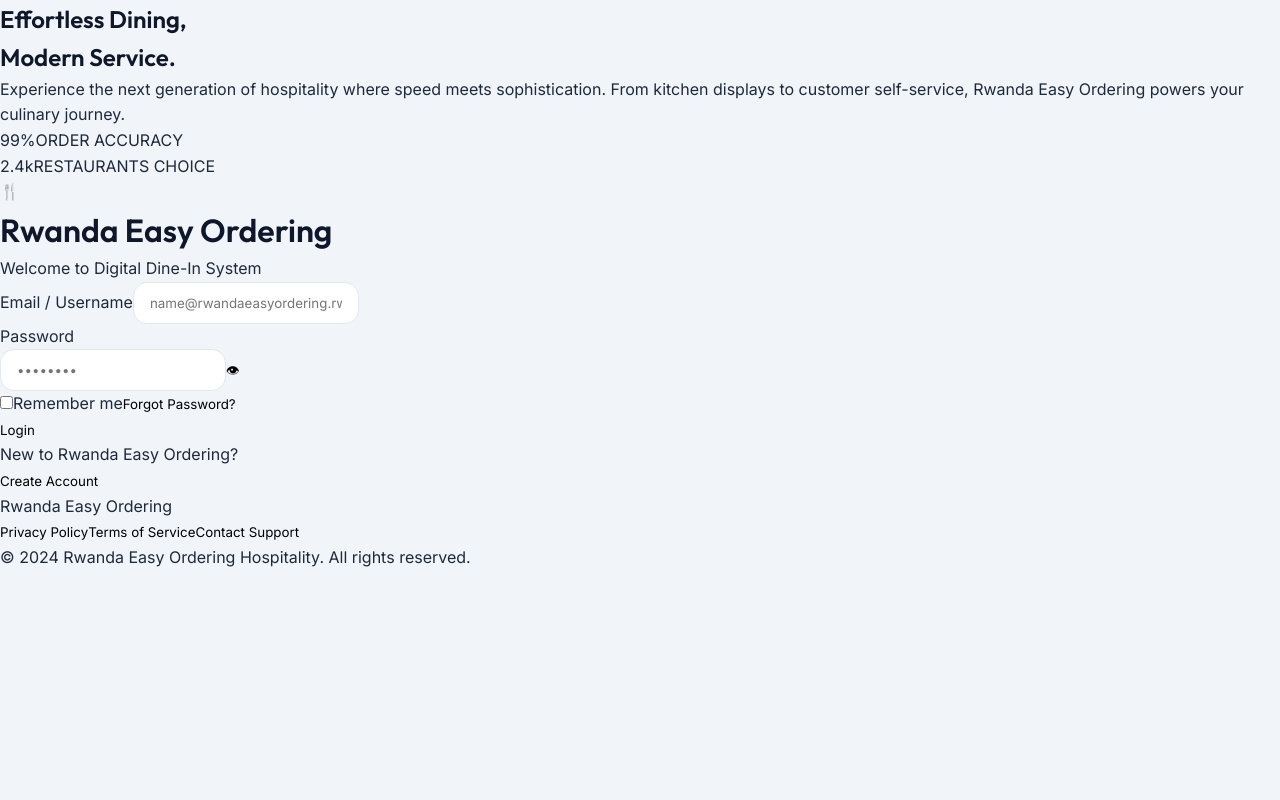
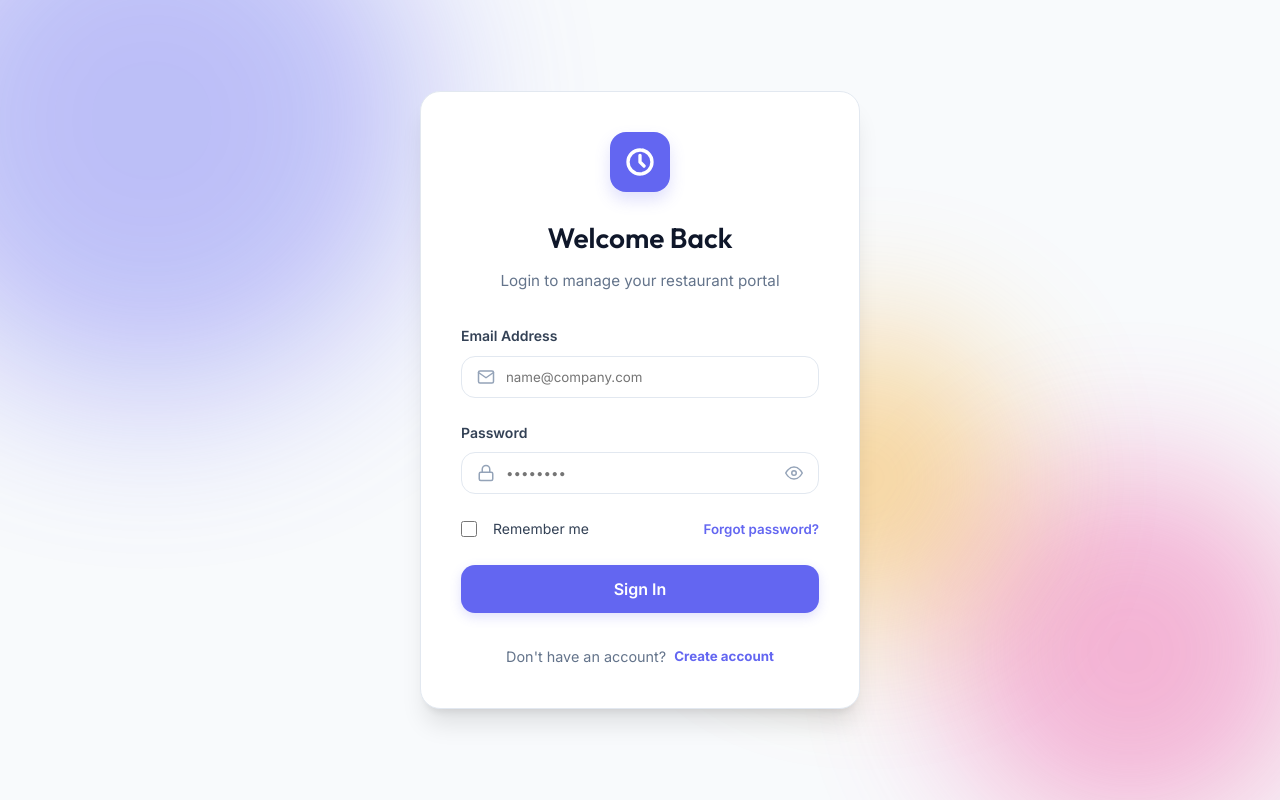
Before and after one commit to leopoldbonfils/Restaurant-Order-Frontend, a React (Create React App) app: page / in a window 1280 px wide. Built offline with nearby package versions, Linux system fonts and the light colour scheme.

Commit message:
feat(pages): update LoginPage.js

```diff
--- a/src/pages/LoginPage.js
+++ b/src/pages/LoginPage.js
@@ -6,25 +6,17 @@ import './LoginPage.css'
 export default function LoginPage({ onSuccess, onBack, onRegister }) {
   const showToast = useContext(ToastContext)
 
-  const [email,       setEmail]       = useState(() => {
-    // Pre-fill email if remember me was checked
-    return localStorage.getItem('df_remember_email') || ''
-  })
-  const [password,    setPassword]    = useState('')
-  const [showPwd,     setShowPwd]     = useState(false)
-  const [rememberMe,  setRememberMe]  = useState(!!localStorage.getItem('df_remember_email'))
-  const [loading,     setLoading]     = useState(false)
-  const [error,       setError]       = useState('')
+  const [email, setEmail] = useState(() => localStorage.getItem('df_remember_email') || '')
+  const [password, setPassword] = useState('')
+  const [showPwd, setShowPwd] = useState(false)
+  const [rememberMe, setRememberMe] = useState(!!localStorage.getItem('df_remember_email'))
+  const [loading, setLoading] = useState(false)
+  const [error, setError] = useState('')
 
   const handleSubmit = async (e) => {
     e?.preventDefault()
-    // Validate inputs
     if (!email || !password) {
       setError('Email and password are required')
-      return
-    }
-    if (!/^[^\s@]+@[^\s@]+\.[^\s@]+$/.test(email) && !email.match(/^[a-zA-Z0-9._-]+$/)) {
-      setError('Please enter a valid email address')
       return
     }
 
@@ -33,12 +25,7 @@ export default function LoginPage({ onSuccess, onBack, onRegister }) {
     try {
       const res = await apiLogin(email, password)
       const { token, role, email: userEmail } = res?.data || res
-      if (!token || !role) {
-        setError('Invalid response from server')
-        return
-      }
 
-      // Handle remember me
       if (rememberMe) {
         localStorage.setItem('df_remember_email', email)
       } else {
@@ -46,138 +33,92 @@ export default function LoginPage({ onSuccess, onBack, onRegister }) {
       }
 
       onSuccess({ token, role, email: userEmail })
-      showToast(`Logged in as ${role.toLowerCase()} 👋`, 'success')
+      showToast(`Welcome back, ${userEmail}!`, 'success')
     } catch (err) {
-      const errorMsg = err?.response?.data?.message || err?.message || 'Invalid email or password.'
-      setError(errorMsg)
+      setError(err?.message || 'Invalid email or password.')
     } finally {
       setLoading(false)
     }
   }
 
   return (
-    <div className="lp-page">
-
-      {/* ── Left panel (image) ────────────────────────────── */}
-      <div className="lp-right">
-        <div className="lp-right-overlay" />
-        <div className="lp-right-content">
-          <div className="lp-hero-card">
-            <h2 className="lp-hero-headline">
-              Effortless Dining,<br />Modern Service.
-            </h2>
-            <p className="lp-hero-sub">
-              Experience the next generation of hospitality where speed meets
-              sophistication. From kitchen displays to customer self-service,
-              Rwanda Easy Ordering powers your culinary journey.
-            </p>
-            <div className="lp-stats">
-              <div className="lp-stat">
-                <span className="lp-stat-value">99%</span>
-                <span className="lp-stat-label">ORDER ACCURACY</span>
+    <div className="login-container">
+      <div className="login-card fade-in">
+        <div className="login-header">
+          <div className="login-logo">
+            <svg xmlns="http://www.w3.org/2000/svg" width="32" height="32" viewBox="0 0 24 24" fill="none" stroke="currentColor" strokeWidth="2.5" strokeLinecap="round" strokeLinejoin="round"><path d="M12 21a9 9 0 1 1 0-18 9 9 0 0 1 0 18Z"/><path d="M12 7v5l3 3"/></svg>
           </div>
-              <div className="lp-stat">
-                <span className="lp-stat-value">2.4k</span>
-                <span className="lp-stat-label">RESTAURANTS CHOICE</span>
-              </div>
-            </div>
-          </div>
-        </div>
+          <h1>Welcome Back</h1>
+          <p>Login to manage your restaurant portal</p>
         </div>
 
-      {/* ── Right panel (form) ─────────────────────────────── */}
-      <div className="lp-left">
-        <div className="lp-left-inner">
-
-          {/* Brand */}
-          <div className="lp-brand">
-            <div className="lp-brand-icon">🍴</div>
-            <h1 className="lp-brand-name">Rwanda Easy Ordering</h1>
-            <p className="lp-brand-sub">Welcome to Digital Dine-In System</p>
-          </div>
-
-          {/* Form */}
-          <form onSubmit={handleSubmit} className="lp-form">
-
-            {/* Email */}
-            <div className="lp-field">
-              <label className="lp-label">Email / Username</label>
+        <form onSubmit={handleSubmit} className="login-form">
+          <div className="input-group">
+            <label>Email Address</label>
+            <div className="input-wrapper">
+              <span className="input-icon">
+                <svg xmlns="http://www.w3.org/2000/svg" width="18" height="18" viewBox="0 0 24 24" fill="none" stroke="currentColor" strokeWidth="2" strokeLinecap="round" strokeLinejoin="round"><path d="M4 4h16c1.1 0 2 .9 2 2v12c0 1.1-.9 2-2 2H4c-1.1 0-2-.9-2-2V6c0-1.1.9-2 2-2z"/><polyline points="22,6 12,13 2,6"/></svg>
+              </span>
               <input
                 type="email"
                 value={email}
                 onChange={(e) => setEmail(e.target.value)}
-                placeholder="name@rwandaeasyordering.rw"
-                className="lp-input"
-                autoComplete="email"
+                placeholder="name@company.com"
+                required
               />
             </div>
+          </div>
 
-            {/* Password */}
-            <div className="lp-field">
-              <label className="lp-label">Password</label>
-              <div className="lp-pwd-wrap">
+          <div className="input-group">
+            <label>Password</label>
+            <div className="input-wrapper">
+              <span className="input-icon">
+                <svg xmlns="http://www.w3.org/2000/svg" width="18" height="18" viewBox="0 0 24 24" fill="none" stroke="currentColor" strokeWidth="2" strokeLinecap="round" strokeLinejoin="round"><rect x="3" y="11" width="18" height="11" rx="2" ry="2"/><path d="M7 11V7a5 5 0 0 1 10 0v4"/></svg>
+              </span>
               <input
                 type={showPwd ? 'text' : 'password'}
                 value={password}
                 onChange={(e) => setPassword(e.target.value)}
                 placeholder="••••••••"
-                  className="lp-input"
-                  autoComplete="current-password"
+                required
               />
-                <button type="button" className="lp-eye" onClick={() => setShowPwd((v) => !v)}>
-                  {showPwd ? '🙈' : '👁'}
+              <button type="button" className="pwd-toggle" onClick={() => setShowPwd(!showPwd)}>
+                {showPwd ? (
+                  <svg xmlns="http://www.w3.org/2000/svg" width="18" height="18" viewBox="0 0 24 24" fill="none" stroke="currentColor" strokeWidth="2" strokeLinecap="round" strokeLinejoin="round"><path d="M17.94 17.94A10.07 10.07 0 0 1 12 20c-7 0-11-8-11-8a18.45 18.45 0 0 1 5.06-5.94M9.9 4.24A9.12 9.12 0 0 1 12 4c7 0 11 8 11 8a18.5 18.5 0 0 1-2.16 3.19m-6.72-1.07a3 3 0 1 1-4.24-4.24"/><line x1="1" y1="1" x2="23" y2="23"/></svg>
+                ) : (
+                  <svg xmlns="http://www.w3.org/2000/svg" width="18" height="18" viewBox="0 0 24 24" fill="none" stroke="currentColor" strokeWidth="2" strokeLinecap="round" strokeLinejoin="round"><path d="M1 12s4-8 11-8 11 8 11 8-4 8-11 8-11-8-11-8z"/><circle cx="12" cy="12" r="3"/></svg>
+                )}
               </button>
             </div>
           </div>
 
-            {/* Remember + Forgot */}
-            <div className="lp-row-aux">
-              <label className="lp-remember">
-                <input
-                  type="checkbox"
-                  checked={rememberMe}
-                  onChange={(e) => setRememberMe(e.target.checked)}
-                  className="lp-checkbox"
-                />
-                <span className="lp-checkbox-box" />
-                <span className="lp-remember-label">Remember me</span>
+          <div className="login-options">
+            <label className="checkbox-container">
+              <input type="checkbox" checked={rememberMe} onChange={(e) => setRememberMe(e.target.checked)} />
+              <span className="checkmark"></span>
+              Remember me
             </label>
-              <button type="button" className="lp-forgot">Forgot Password?</button>
+            <button type="button" className="forgot-link">Forgot password?</button>
           </div>
 
-            {/* Error */}
-            {error && <div className="lp-error">{error}</div>}
+          {error && <div className="error-alert">{error}</div>}
 
-            {/* Submit */}
-            <button type="submit" disabled={loading} className="lp-submit">
-              {loading ? 'Signing in…' : 'Login'}
+          <button type="submit" disabled={loading} className="login-submit-btn">
+            {loading ? <span className="spinner"></span> : 'Sign In'}
           </button>
         </form>
 
-          {/* Create Account */}
-          <div className="lp-create">
-            <p className="lp-create-label">New to Rwanda Easy Ordering?</p>
-            <button
-              className="lp-create-btn"
-              onClick={onRegister || onBack}
-            >
-              Create Account
-            </button>
+        <div className="login-footer">
+          <p>Don't have an account?</p>
+          <button className="register-link" onClick={onRegister}>Create account</button>
         </div>
       </div>
 
-        {/* Footer */}
-        <footer className="lp-footer">
-          <span className="lp-footer-brand">Rwanda Easy Ordering</span>
-          <div className="lp-footer-links">
-            <button className="lp-footer-link">Privacy Policy</button>
-            <button className="lp-footer-link">Terms of Service</button>
-            <button className="lp-footer-link">Contact Support</button>
+      <div className="login-bg">
+        <div className="bg-blob blob-1"></div>
+        <div className="bg-blob blob-2"></div>
+        <div className="bg-blob blob-3"></div>
       </div>
-          <span className="lp-footer-copy">© 2024 Rwanda Easy Ordering Hospitality. All rights reserved.</span>
-        </footer>
-      </div>
-
     </div>
   )
 }
```
Lines whose indentation alone changed are shown as unchanged.
